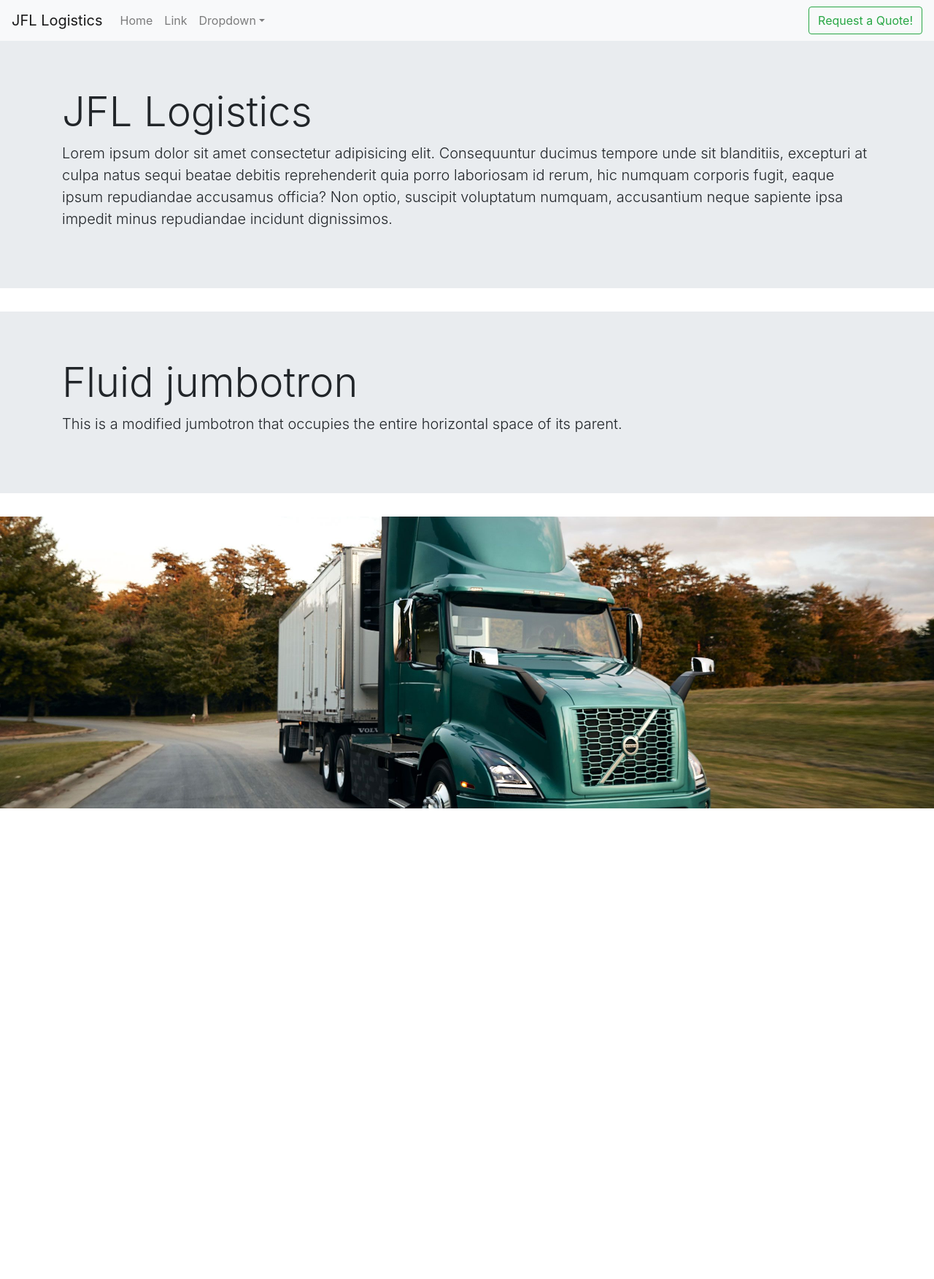
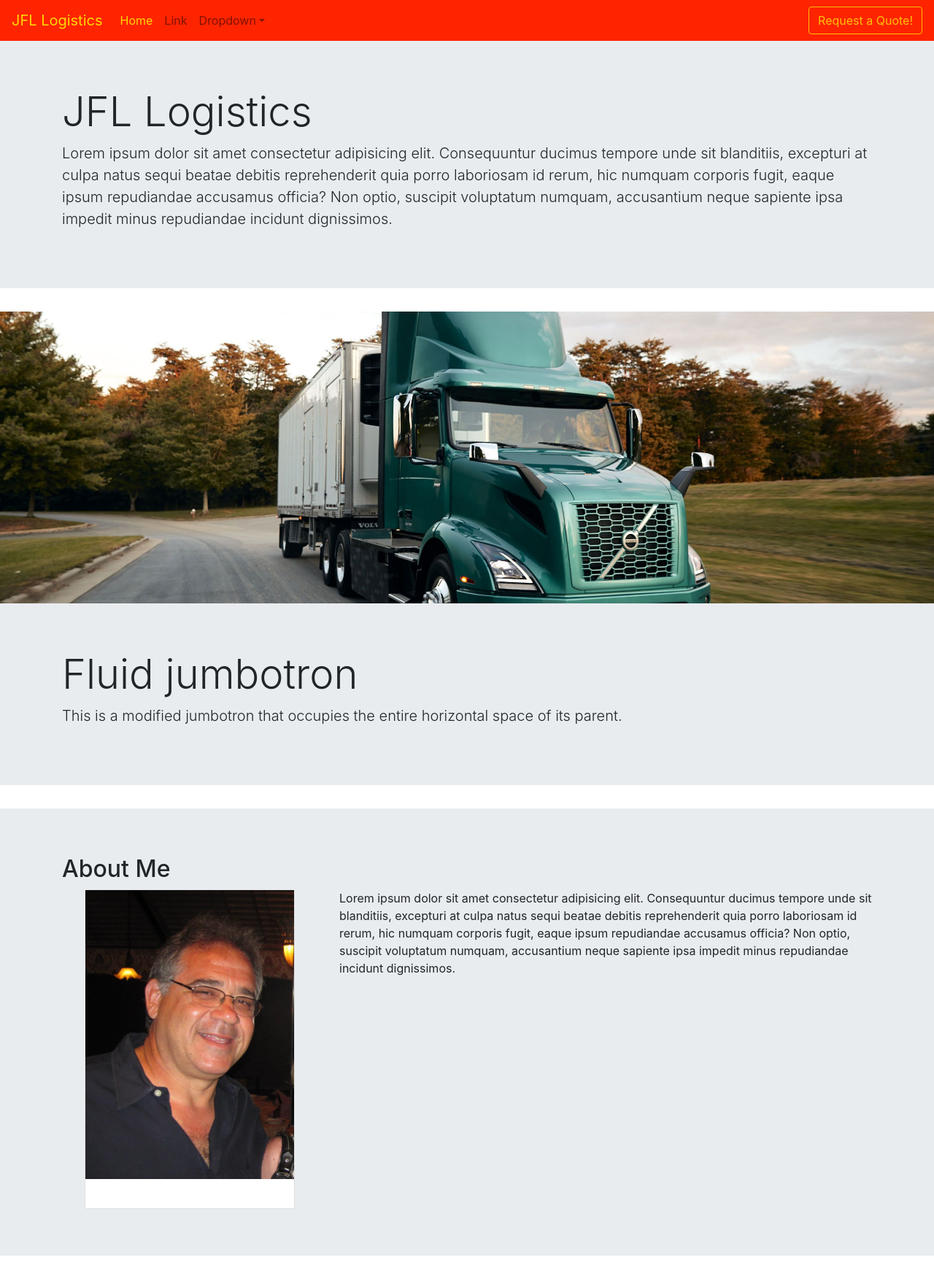
Before and after one commit to johnsondavid1107/JFL_Logistics, a React (Create React App) app in the folder jfl_logistics/client/: page / in a window 1280 px wide. Shown: the whole page at 73% size. Before the commit the page ends 1108 px from the top, so only its background shows below. Built offline with nearby package versions, Linux system fonts and the light colour scheme.

Commit message:
worked on about me section

```diff
--- a/jfl_logistics/client/src/App.js
+++ b/jfl_logistics/client/src/App.js
@@ -2,43 +2,17 @@ import logo from './logo.svg';
 import './App.css';
 import NavBarComp from "./components/NavBarComp"
 import Home from "./pages/Home"
-import JFLTruck from "./components/jflTruck.jpg"
+
 
 
 
 function App() {
 
-  const styles = {
-    truckImage: {
-      backgroundImage: `url(${JFLTruck})`,
-      width: "50%",
-      height: "800px"
-    },
-    parallax: {
-      width: "100%",
-      backgroundAttachment: "fixed",
-      backgroundRepeat: "no-repeat",
-      backgroundSize: "cover",
-      backgroundPosition: "center",
-      backgroundImage: `url(${JFLTruck})`,
-      height: "400px"
 
-    }
-  }
   return (
     <div>
       <NavBarComp />
       <Home />
-
-      <div className="row">
-        <div className="col-12">
-          <div src={JFLTruck} alt="truck" style={styles.parallax}></div>
-
-        </div>
-      </div>
-
-
-
 
     </div>
   );
--- a/jfl_logistics/client/src/components/NavBarComp.js
+++ b/jfl_logistics/client/src/components/NavBarComp.js
@@ -9,17 +9,23 @@ function NavBarComp() {
         noPadding: {
             padding: 0
         },
+        bgColor: {
+            backgroundColor: "#ff2400"
+        },
+        goldText: {
+            color: "#ffd700"
+        }
 
     }
 
     return (
         <div className="container-fluid" style={styles.noPadding}>
-            <Navbar bg="light" expand="lg">
-                <Navbar.Brand href="#home">JFL Logistics</Navbar.Brand>
+            <Navbar style={styles.bgColor} expand="lg">
+                <Navbar.Brand href="#home" style={styles.goldText}>JFL Logistics</Navbar.Brand>
                 <Navbar.Toggle aria-controls="basic-navbar-nav" />
                 <Navbar.Collapse id="basic-navbar-nav">
                     <Nav className="mr-auto">
-                        <Nav.Link href="#home">Home</Nav.Link>
+                        <Nav.Link href="#home" style={styles.goldText}>Home</Nav.Link>
                         <Nav.Link href="#link">Link</Nav.Link>
                         <NavDropdown title="Dropdown" id="basic-nav-dropdown">
                             <NavDropdown.Item href="#action/3.1">Action</NavDropdown.Item>
@@ -31,7 +37,7 @@ function NavBarComp() {
                     </Nav>
 
                 </Navbar.Collapse>
-                <button className="btn btn-outline-success my-2 my-sm-0" type="submit" >Request a Quote!</button>
+                <button className="btn btn-outline-warning my-2 my-sm-0" type="submit" >Request a Quote!</button>
             </Navbar>
         </div>
     )
--- /dev/null
+++ b/jfl_logistics/client/src/components/aboutMain.js
@@ -0,0 +1,47 @@
+import React from "react"
+import Mike from "./Mike.jpg"
+
+function AboutMain() {
+
+    const styles = {
+        cardWidth: {
+            width: "18rem",
+            margin: "0"
+        }
+    }
+    return (
+
+        <div className="jumbotron jumbotron-fluid">
+            <div className="container">
+                <div className="row">
+                    <div className="col-10">
+                        <h2>About Me</h2>
+                    </div>
+                    <div className="col-4"></div>
+
+                </div>
+                <div className="row">
+                    <div className="col-lg-4 d-flex justify-content-center">
+                        <div className="card" style={styles.cardWidth}>
+                            <img src={Mike} alt=""></img>
+
+                            <div className="card-body">
+                            </div>
+                        </div>
+                    </div>
+                    <div className="col-lg-8">
+
+                        <p>Lorem ipsum dolor sit amet consectetur adipisicing elit. Consequuntur ducimus tempore unde sit blanditiis, excepturi at culpa natus sequi beatae debitis reprehenderit quia porro laboriosam id rerum, hic numquam corporis fugit, eaque ipsum repudiandae accusamus officia? Non optio, suscipit voluptatum numquam, accusantium neque sapiente ipsa impedit minus repudiandae incidunt dignissimos.</p>
+
+                    </div>
+
+
+
+                </div>
+
+            </div>
+        </div>
+
+    )
+}
+export default AboutMain
--- a/jfl_logistics/client/src/pages/Home.js
+++ b/jfl_logistics/client/src/pages/Home.js
@@ -1,13 +1,33 @@
 import React from "react"
-
+import JFLTruck from "../components/jflTruck.jpg"
 import JumbotronMain from "../components/JumbotronMain";
 import JumbotronContent from "../components/JumbrotronContent"
+import AboutMain from "../components/aboutMain";
 
 function Home() {
+    const styles = {
+        parallax: {
+            width: "100%",
+            backgroundAttachment: "fixed",
+            backgroundRepeat: "no-repeat",
+            backgroundSize: "cover",
+            backgroundPosition: "center",
+            backgroundImage: `url(${JFLTruck})`,
+            height: "400px"
+
+        }
+    }
     return (
         <div>
             <JumbotronMain />
+            <div className="row">
+                <div className="col-12">
+                    <div src={JFLTruck} alt="truck" style={styles.parallax}></div>
+
+                </div>
+            </div>
             <JumbotronContent />
+            <AboutMain />
         </div>
 
     )
```
Also changed, not shown: jfl_logistics/client/src/components/Mike.jpg (added).
